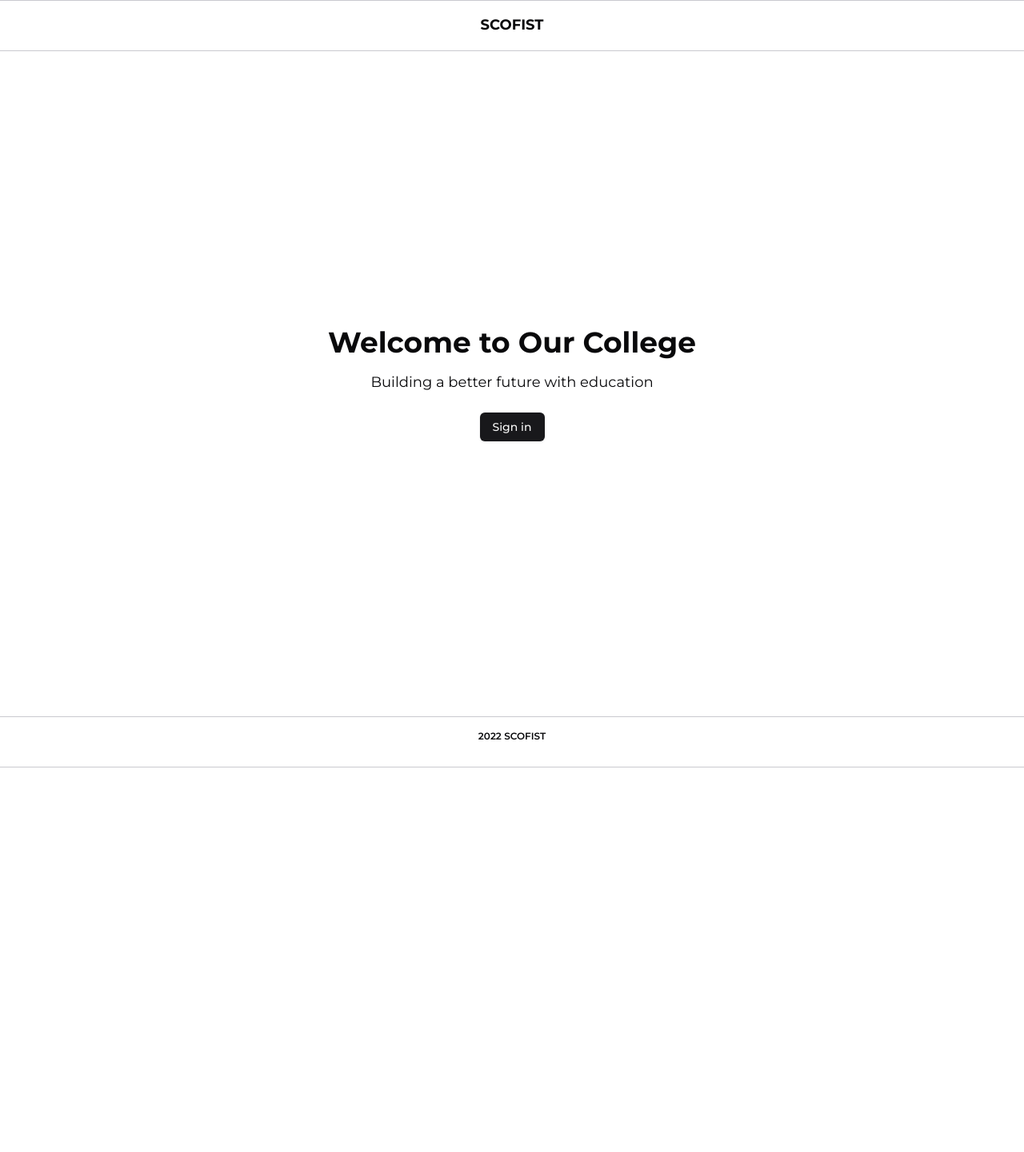
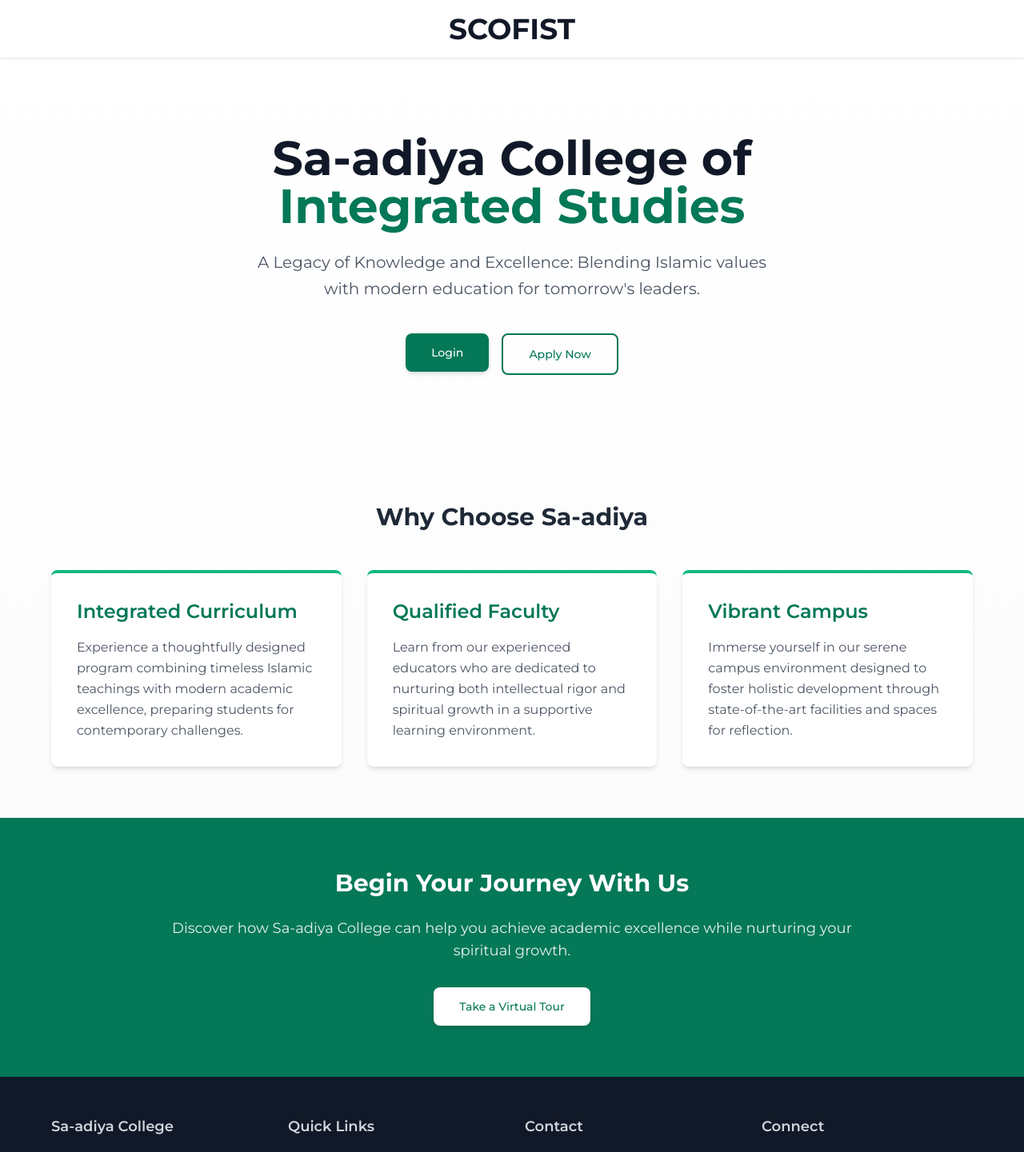
Before and after one commit to Jawadthuruthi/scofist, a Next.js app: page / in a window 1280 px wide. Shown: the top 1441 px of the page at 80% size. Before the commit the page ends 960 px from the top, so only its background shows below. Built offline with nearby package versions, Linux system fonts and the light colour scheme.

Commit message:
`Refactor layout and design of Home page`

```diff
--- a/app/(client)/layout.jsx
+++ /dev/null
@@ -1,14 +0,0 @@
-export default function RootLayout({ children }) {
-  return (
-    <>
-      <header className="fixed top-0 left-0 right-0 text-center h-16 border-y py-4 font-bold text-lg">
-        SCOFIST
-      </header>
-      <main className="min-h-[calc(100vh-128px)] mt-16">{children}</main>
-
-      <footer className="text-center h-16 border-y p-4 font-semibold text-xs">
-        2022 SCOFIST
-      </footer>
-    </>
-  );
-}
--- a/app/(client)/page.jsx
+++ b/app/(client)/page.jsx
@@ -3,12 +3,163 @@ import Link from "next/link";
 
 export default function Home() {
   return (
-    <div className="flex flex-col items-center justify-center text-center h-screen">
-      <h1 className="text-4xl font-bold">Welcome to Our College</h1>
-      <p className="text-lg mt-4">Building a better future with education</p>
-      <Link href="/login">
-        <Button className="mt-6">Sign in</Button>
-      </Link>
-    </div>
+    <main className="flex flex-col min-h-screen bg-gradient-to-b from-white to-gray-50 text-gray-800">
+      {/* Header with subtle gradient background */}
+      <header className="w-full py-4 px-6 flex justify-center items-center shadow">
+        <h1 className="text-3xl md:text-4xl font-bold text-gray-900">
+          SCOFIST
+        </h1>
+      </header>
+
+      {/* Hero Section with improved spacing and visual hierarchy */}
+      <div className="flex-1 flex flex-col items-center justify-center px-4 py-16 md:py-24">
+        <div className="max-w-4xl mx-auto text-center">
+          <h1 className="text-5xl md:text-6xl font-bold mb-6 leading-tight text-gray-900">
+            Sa-adiya College of{" "}
+            <span className="text-emerald-700">Integrated Studies</span>
+          </h1>
+          <p className="text-xl max-w-2xl mx-auto mb-10 leading-relaxed text-gray-600">
+            A Legacy of Knowledge and Excellence: Blending Islamic values with
+            modern education for tomorrow's leaders.
+          </p>
+          <div className="flex flex-col sm:flex-row w-40 mx-auto sm:w-auto gap-4 justify-center">
+            <Link href="/login">
+              <Button
+                size="lg"
+                className="w-full py-6 sm:px--8 bg-emerald-700 hover:bg-emerald-800 text-white rounded-lg shadow-md hover:shadow-lg transition-all"
+              >
+                Login
+              </Button>
+            </Link>
+            <Link href="/">
+              <Button
+                size="lg"
+                variant="outline"
+                className="w-full py-6 sm:px--8 border-2 border-emerald-700 text-emerald-700 bg-transparent hover:bg-emerald-50 rounded-lg shadow-sm hover:shadow-md transition-all"
+              >
+                Apply Now
+              </Button>
+            </Link>
+          </div>
+        </div>
+      </div>
+
+      {/* Features Section with cards and subtle animations */}
+      <section className="py-16 px-6 md:px-12">
+        <h2 className="text-3xl font-bold text-center mb-12">
+          Why Choose Sa-adiya
+        </h2>
+        <div className="grid md:grid-cols-3 gap-8 max-w-6xl mx-auto">
+          <div className="bg-white p-8 rounded-lg shadow-md hover:shadow-xl transition-all duration-300 border-t-4 border-emerald-500">
+            <h3 className="text-2xl font-semibold mb-4 text-emerald-700">
+              Integrated Curriculum
+            </h3>
+            <p className="text-gray-600 leading-relaxed">
+              Experience a thoughtfully designed program combining timeless
+              Islamic teachings with modern academic excellence, preparing
+              students for contemporary challenges.
+            </p>
+          </div>
+          <div className="bg-white p-8 rounded-lg shadow-md hover:shadow-xl transition-all duration-300 border-t-4 border-emerald-500">
+            <h3 className="text-2xl font-semibold mb-4 text-emerald-700">
+              Qualified Faculty
+            </h3>
+            <p className="text-gray-600 leading-relaxed">
+              Learn from our experienced educators who are dedicated to
+              nurturing both intellectual rigor and spiritual growth in a
+              supportive learning environment.
+            </p>
+          </div>
+          <div className="bg-white p-8 rounded-lg shadow-md hover:shadow-xl transition-all duration-300 border-t-4 border-emerald-500">
+            <h3 className="text-2xl font-semibold mb-4 text-emerald-700">
+              Vibrant Campus
+            </h3>
+            <p className="text-gray-600 leading-relaxed">
+              Immerse yourself in our serene campus environment designed to
+              foster holistic development through state-of-the-art facilities
+              and spaces for reflection.
+            </p>
+          </div>
+        </div>
+      </section>
+
+      {/* Call to Action Section */}
+      <section className="bg-emerald-700 text-white py-16 px-4">
+        <div className="max-w-4xl mx-auto text-center">
+          <h2 className="text-3xl font-bold mb-6">
+            Begin Your Journey With Us
+          </h2>
+          <p className="text-lg mb-8 opacity-90">
+            Discover how Sa-adiya College can help you achieve academic
+            excellence while nurturing your spiritual growth.
+          </p>
+          <Link href="/">
+            <Button
+              size="lg"
+              className="px-8 py-6 bg-white text-emerald-700 hover:bg-gray-100 rounded-lg shadow-md hover:shadow-lg transition-all"
+            >
+              Take a Virtual Tour
+            </Button>
+          </Link>
+        </div>
+      </section>
+
+      {/* Footer */}
+      <footer className="bg-gray-900 text-gray-300 py-12 px-6">
+        <div className="max-w-6xl mx-auto grid md:grid-cols-4 gap-8">
+          <div>
+            <h3 className="text-lg font-semibold mb-4">Sa-adiya College</h3>
+            <p className="text-sm opacity-80">
+              Providing excellence in integrated education since 1995.
+            </p>
+          </div>
+          <div>
+            <h3 className="text-lg font-semibold mb-4">Quick Links</h3>
+            <ul className="space-y-2 text-sm">
+              <li>
+                <Link href="/" className="hover:text-white transition">
+                  About Us
+                </Link>
+              </li>
+              <li>
+                <Link href="/" className="hover:text-white transition">
+                  Programs
+                </Link>
+              </li>
+              <li>
+                <Link href="/" className="hover:text-white transition">
+                  Faculty
+                </Link>
+              </li>
+            </ul>
+          </div>
+          <div>
+            <h3 className="text-lg font-semibold mb-4">Contact</h3>
+            <ul className="space-y-2 text-sm">
+              <li>123 Education Avenue</li>
+              <li>Email: info@saadiya.edu</li>
+              <li>Phone: (123) 456-7890</li>
+            </ul>
+          </div>
+          <div>
+            <h3 className="text-lg font-semibold mb-4">Connect</h3>
+            <div className="flex gap-4">
+              <Link href="#" className="hover:text-white transition">
+                Facebook
+              </Link>
+              <Link href="#" className="hover:text-white transition">
+                Twitter
+              </Link>
+              <Link href="#" className="hover:text-white transition">
+                Instagram
+              </Link>
+            </div>
+          </div>
+        </div>
+        <div className="max-w-6xl mx-auto mt-8 pt-6 border-t border-gray-700 text-sm text-center opacity-70">
+          © 2025 Sa-adiya College of Integrated Studies. All rights reserved.
+        </div>
+      </footer>
+    </main>
   );
 }
--- a/app/globals.css
+++ b/app/globals.css
@@ -87,10 +87,6 @@
   @apply box-border m-0 p-0;
 }
 
-main {
-  @apply p-4;
-}
-
 .loader {
   top: 0;
   left: 0;
@@ -111,6 +107,13 @@ main {
   box-sizing: border-box;
   animation: animloader 1s linear infinite;
   @apply bg-primary;
+}
+
+::-webkit-scrollbar {
+  @apply hidden;
+}
+::-webkit-scrollbar-thumb {
+  @apply bg-primary rounded-full;
 }
 
 @media (min-width: 800px) {
```
